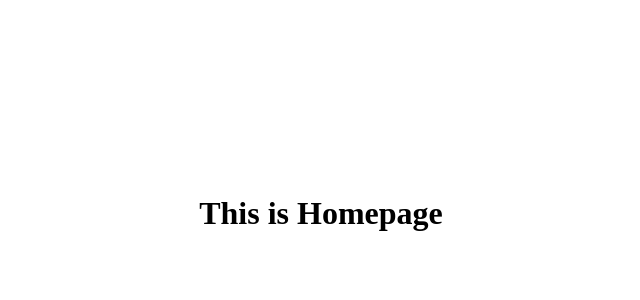
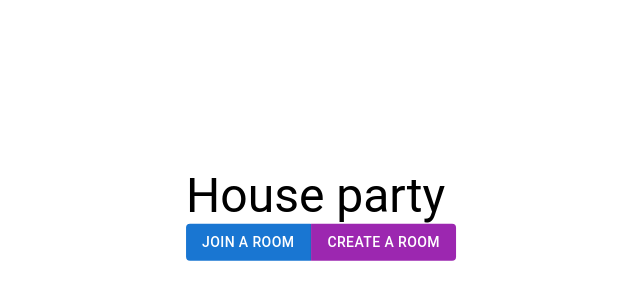
Before and after one commit to boryswnr/party_app, a React app in the folder partyapp/frontend/: page / in a window 1280 px wide. Shown: the part 186-486 px from the top of the page, without its empty margins (319-959 px from the left). Built offline with nearby package versions, Linux system fonts and the light colour scheme; the HTML template or start-up script is replaced by a standard one.

Commit message:
created MUI button theme to route movement on page via react-router Link component

```diff
--- /dev/null
+++ b/partyapp/frontend/src/components/MuiTheme.tsx
@@ -0,0 +1,31 @@
+import {
+    Link as RouterLink,
+    LinkProps as RouterLinkProps,
+} from "react-router-dom";
+import { LinkProps } from "@mui/material/Link";
+import React from "react";
+import { createTheme } from "@mui/material";
+
+const LinkBehavior = React.forwardRef<
+    HTMLAnchorElement,
+    Omit<RouterLinkProps, "to"> & { href: RouterLinkProps["to"] }
+>((props, ref) => {
+    const { href, ...other } = props;
+
+    return <RouterLink ref={ref} to={href} {...other} />;
+});
+
+export const theme = createTheme({
+    components: {
+        MuiLink: {
+            defaultProps: {
+                component: LinkBehavior,
+            } as LinkProps,
+        },
+        MuiButtonBase: {
+            defaultProps: {
+                LinkComponent: LinkBehavior,
+            },
+        },
+    },
+});
--- a/partyapp/frontend/src/pages/CreateRoom.tsx
+++ b/partyapp/frontend/src/pages/CreateRoom.tsx
@@ -1,5 +1,5 @@
 import React, { ChangeEvent, useState } from "react";
-import { useNavigate } from "react-router-dom";
+import { Link, useNavigate } from "react-router-dom";
 import {
     Button,
     Typography,
@@ -114,7 +114,12 @@ const CreateRoom = () => {
                 >
                     Create a Room
                 </Button>
-                <Button color="secondary" variant="contained" href="/">
+                <Button
+                    color="secondary"
+                    variant="contained"
+                    to="/"
+                    component={Link}
+                >
                     Back
                 </Button>
             </Box>
--- a/partyapp/frontend/src/pages/HomePage.tsx
+++ b/partyapp/frontend/src/pages/HomePage.tsx
@@ -1,14 +1,29 @@
 import React from "react";
-import CreateRoom from "./CreateRoom";
-import JoinRoom from "./JoinRoom";
-import Room from "./Room";
-import { Routes, Route } from "react-router-dom";
+import { Box } from "@mui/system";
+import { Button, ButtonGroup, Typography } from "@mui/material";
+import { Link } from "react-router-dom";
 
 function HomePage() {
     return (
-        <>
-            <h1>This is Homepage</h1>
-        </>
+        <Box>
+            <Box>
+                <Typography variant="h3">House party</Typography>
+            </Box>
+            <Box>
+                <ButtonGroup
+                    disableElevation
+                    variant="contained"
+                    color="primary"
+                >
+                    <Button color="primary" to="/join" component={Link}>
+                        Join a room
+                    </Button>
+                    <Button color="secondary" to="/create" component={Link}>
+                        Create a room
+                    </Button>
+                </ButtonGroup>
+            </Box>
+        </Box>
     );
 }
 
--- a/partyapp/frontend/src/pages/JoinRoom.tsx
+++ b/partyapp/frontend/src/pages/JoinRoom.tsx
@@ -1,7 +1,7 @@
 import React, { ChangeEvent, useState } from "react";
 import { Box } from "@mui/system";
 import { Button, TextField, Typography } from "@mui/material";
-import { useNavigate } from "react-router-dom";
+import { Link, useNavigate } from "react-router-dom";
 
 const JoinRoom = () => {
     const [roomCode, setRoomCode] = useState("");
@@ -63,7 +63,12 @@ const JoinRoom = () => {
                 Enter room
             </Button>
 
-            <Button variant="contained" color="secondary" href="/">
+            <Button
+                variant="contained"
+                color="secondary"
+                to="/"
+                component={Link}
+            >
                 Back
             </Button>
         </Box>
```
